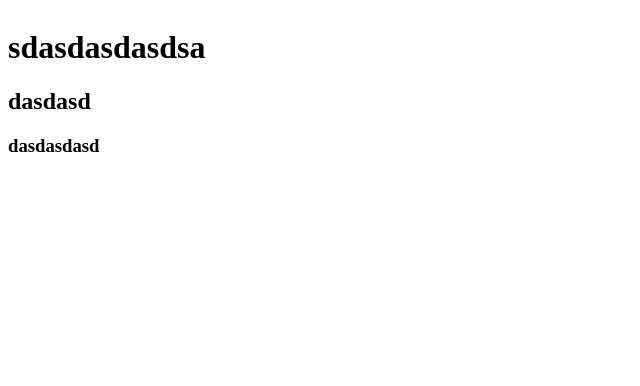
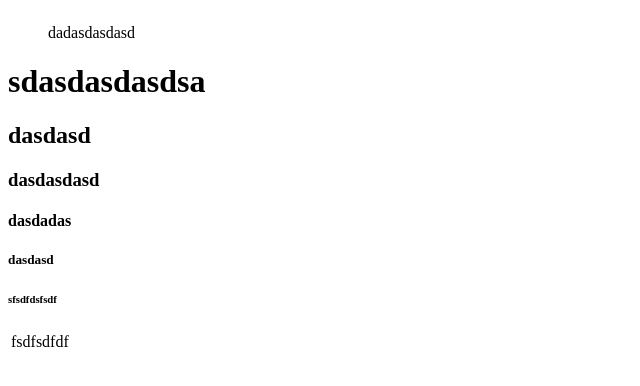
Before and after one commit to mikelandjelonis/Exersize, a plain HTML site: page index.html in a window 1280 px wide. Shown: the whole page, without its empty margins (0-640 px from the left). Drawn offline with Linux system fonts and the light colour scheme.

Commit message:
Update index.html

```diff
--- a/index.html
+++ b/index.html
@@ -11,7 +11,7 @@
     </ol>
       <ul>
         <il>
-
+         dadasdasdasd
         </il>
       </ul>
     <h1>
@@ -19,13 +19,13 @@
     </h1>
     <h2>dasdasd</h2>
   <h3>dasdasdasd</h3>
-    <h4></h4>
-    <h5></h5>
-    <h6></h6>
+    <h4>dasdadas</h4>
+    <h5>dasdasd</h5>
+    <h6>sfsdfdsfsdf</h6>
       <table>
          <tr>
 
-          <td></td>
+          <td>fsdfsdfdf</td>
          </tr>
         </table>
       <a>
```
